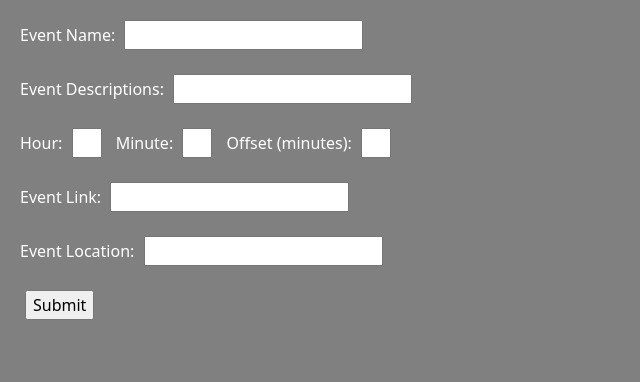
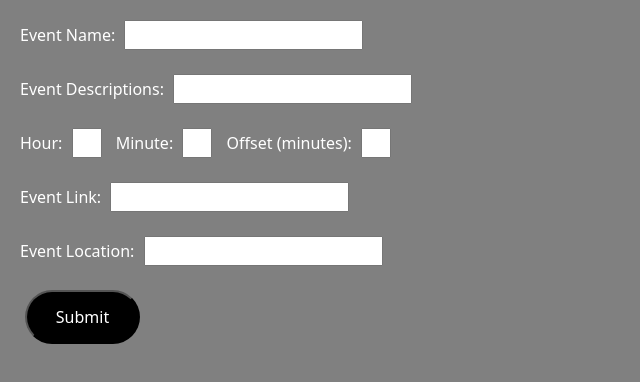
Before and after one commit to ION606/selmer-bot-website, a website: page HTML/newCalEvent.html in a window 1280 px wide. Shown: the whole page, without its empty margins (0-640 px from the left). Drawn offline with nearby package versions, Linux system fonts and the light colour scheme.

Commit message:
Added the submit button css to the newCalEvent page

```diff
--- a/HTML/newCalEvent.html
+++ b/HTML/newCalEvent.html
@@ -16,6 +16,8 @@
     <link rel="preconnect" href="https://fonts.googleapis.com">
     <link rel="preconnect" href="https://fonts.gstatic.com" crossorigin>
     <link href="https://fonts.googleapis.com/css2?family=Cinzel&family=Rajdhani:wght@300&family=Share+Tech+Mono&display=swap" rel="stylesheet">
+
+    <link rel="stylesheet" type="text/css" href="/CSS/submitBtn.css">
 
     <style>
         .time input {
```
